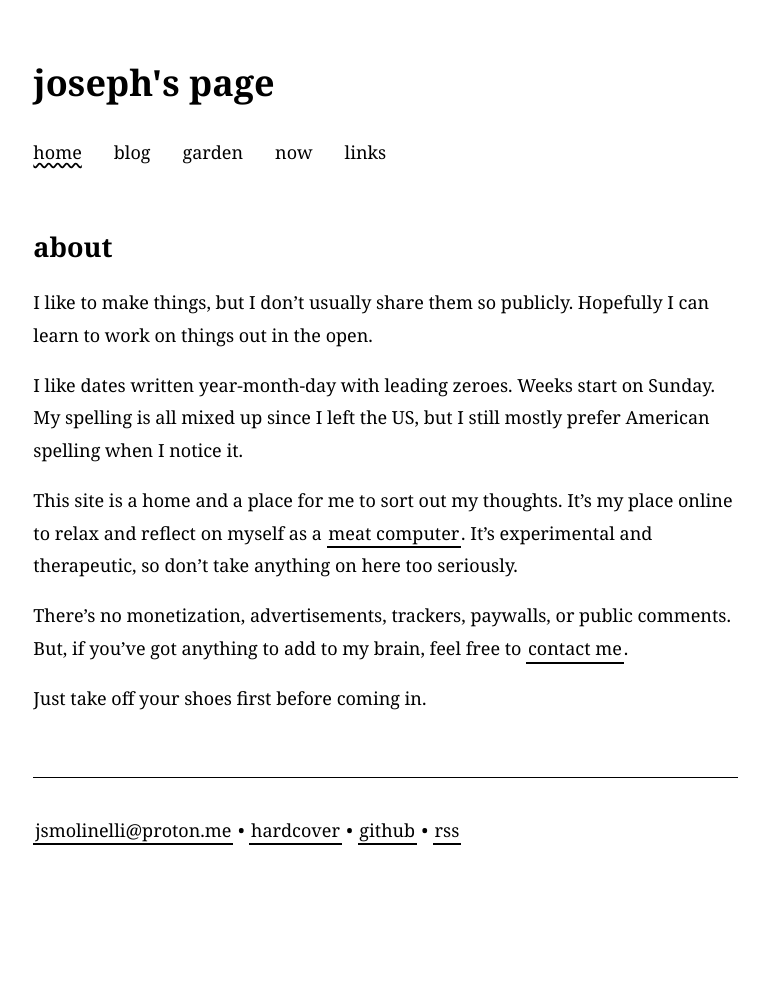
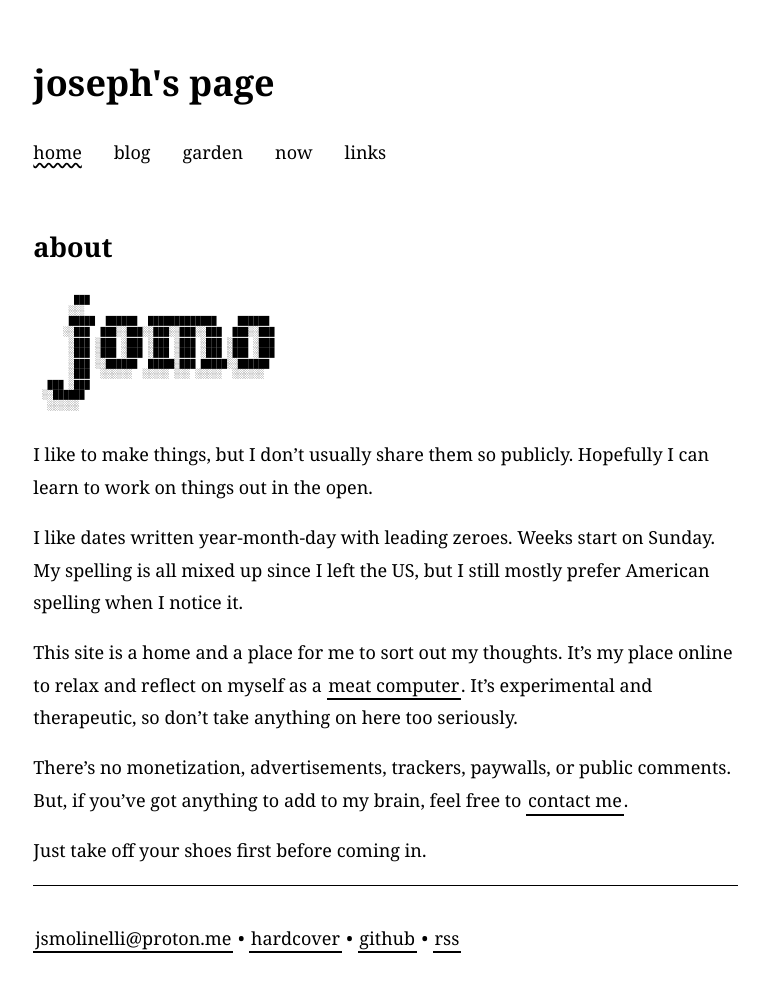
Before and after one commit to jomolin/page, a Jekyll site: the page built from index.md, in a window 1280 px wide. Shown: the whole page, without its empty margins (247-1016 px from the left). Built offline with Jekyll 4.4.1, drawn with Linux system fonts in a browser that asks for light colours; our own code applies the rules of GitHub Pages for plain Markdown files; before the commit the page ends 900 px from its top, so only the background shows below that.

Commit message:
trying ascii name

```diff
--- a/index.md
+++ b/index.md
@@ -3,6 +3,20 @@ layout: default
 ---
 
 ## about
+
+<pre aria-hidden="true" style="font-size: clamp(0.35rem, 1.1vw, 0.55rem); line-height: 1.2; font-family: monospace; overflow-x: hidden;">
+      ███
+     ░░░
+     █████  ██████  █████████████    ██████
+    ░░███  ███░░███░░███░░███░░███  ███░░███
+     ░███ ░███ ░███ ░███ ░███ ░███ ░███ ░███
+     ░███ ░███ ░███ ░███ ░███ ░███ ░███ ░███
+     ░███ ░░██████  █████░███ █████░░██████
+     ░███  ░░░░░░  ░░░░░ ░░░ ░░░░░  ░░░░░░
+ ███ ░███
+░░██████
+ ░░░░░░
+</pre>
 
 I like to make things, but I don't usually share them so publicly. Hopefully I can learn to work on things out in the open.
 
```
